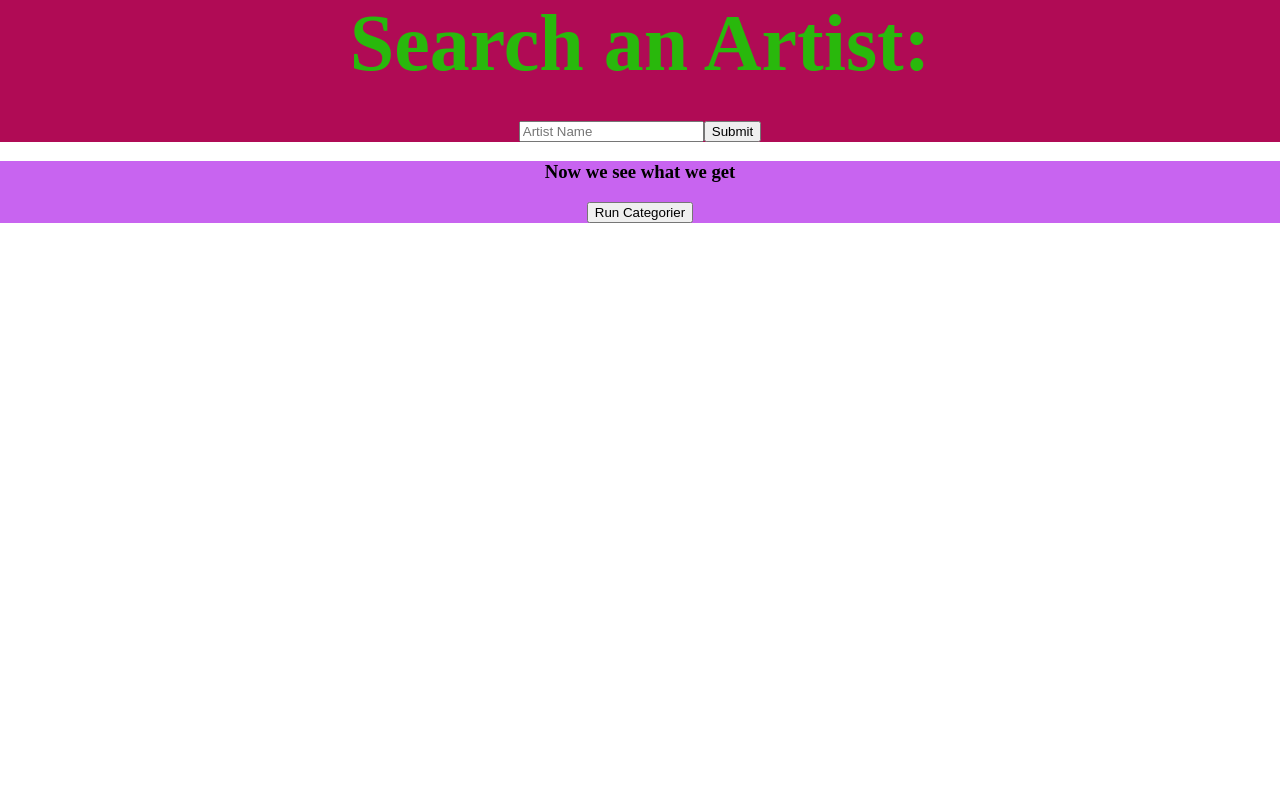
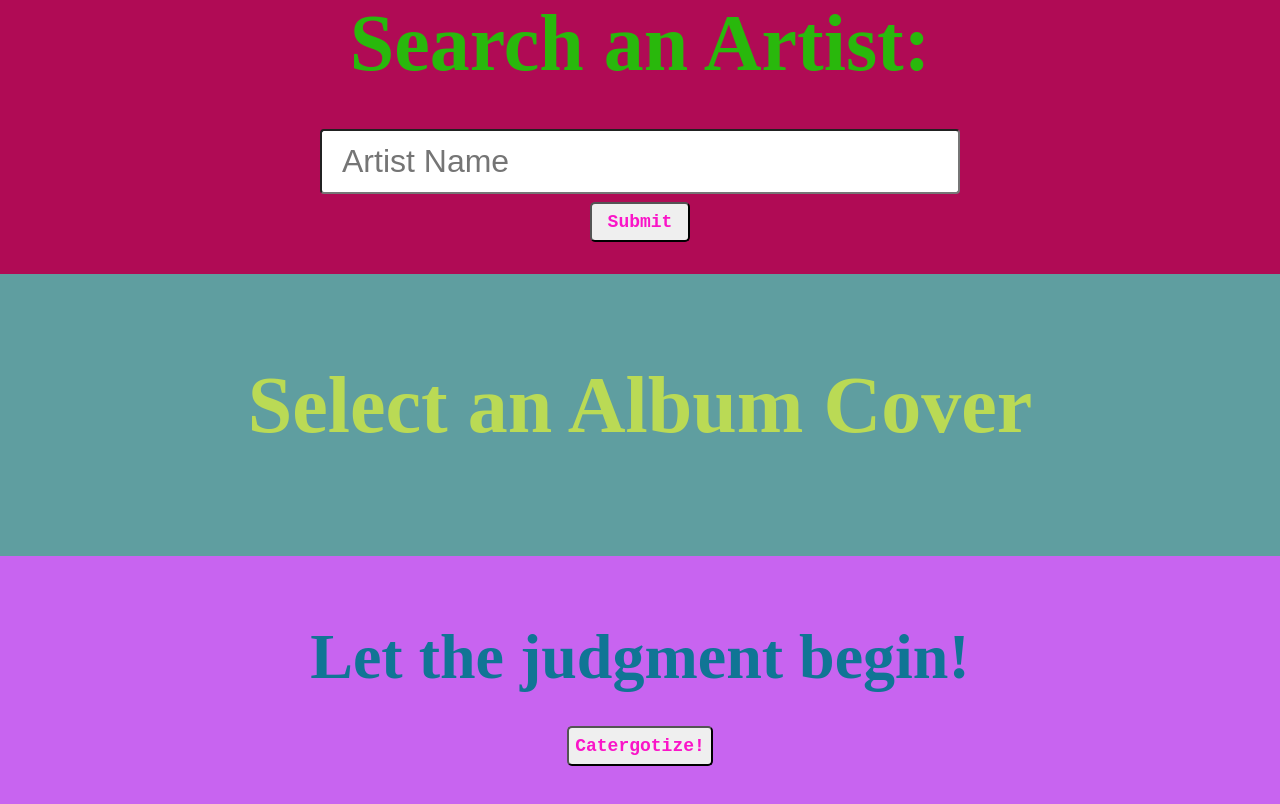
Before and after one commit to mbroberts1019/spotify_react, a React (Create React App) app: page / in a window 1280 px wide. Shown: the part 440-1244 px from the top of the page. Before the commit the page ends 800 px from the top, so only its background shows below. Built offline with nearby package versions, Linux system fonts and the light colour scheme.

Commit message:
all pieces connecting, making call to immaga and displaying

```diff
--- a/src/App.js
+++ b/src/App.js
@@ -19,13 +19,16 @@ class App extends React.Component{
     this.state = {
       artistName: '',
       artistId: '',
-
+      albumImgUrl: ''
     }
   }
 
   onArtistChange(name, id){
-    console.log("In the App", name, id);
-    this.setState({artistName: name, artistId: id});
+    this.setState({artistName: name, artistId: id,});
+  }
+
+  onAlbumSelect(img){
+    this.setState({albumImgUrl: img})
   }
 
   componentDidMount(){
@@ -39,9 +42,14 @@ class App extends React.Component{
       <div className="App">
       <Header />
       <SpotifyLogin />
-      <ArtistSearch onArtistChange={(n,i)=> this.onArtistChange(n,i)}/>
-      <AlbumSearch artistName={this.state.artistName} artistId={this.state.artistId}/>
-      <ImgClass />
+      <ArtistSearch
+        onArtistChange={(n,i)=> this.onArtistChange(n,i)}/>
+      <AlbumSearch
+        onAlbumSelect={(img)=> this.onAlbumSelect(img)}
+        artistName={this.state.artistName}
+        artistId={this.state.artistId}
+        />
+      <ImgClass albumImgUrl= {this.state.albumImgUrl} />
     </div>
     );
   }
--- a/src/components/AlbumSearch.js
+++ b/src/components/AlbumSearch.js
@@ -4,16 +4,31 @@ import Card from './Card.js';
 
 const AlbumSearchStyle = {
   backgroundColor: 'cadetblue',
+  minHeight: '50px',
   height: '100%',
+  padding: '2rem 0rem'
+
+};
+
+const AlbumCardStyle = {
   flexWrap: 'wrap',
   display: 'flex',
   justifyContent: 'space-evenly',
   alignItems: 'flex-start',
   alignContent: 'space-around'
+}
+const h1 = {
+  color: '#BADA55',
+  fontSize: '5rem'
 };
-const h1 = {
-  color: 'green',
-};
+
+const readyStyle = {
+  fontSize: '2rem',
+  padding: '10px 0',
+  color: '#8158fc',
+  borderRadius: '4px',
+
+}
 
 
 export default class AlbumSearch extends React.Component {
@@ -21,7 +36,8 @@ export default class AlbumSearch extends React.Component {
     super(props);
 
     this.state = {
-      cards: []
+      cards: [],
+      ready: ''
     }
   }
 
@@ -37,7 +53,7 @@ export default class AlbumSearch extends React.Component {
     let artistId = this.props.artistId;
     const urlParams = new URLSearchParams(window.location.hash.replace('#', '?'));
     const access_token = urlParams.get('access_token')
-    //console.log(artistId);
+
 
     fetch(`	https://api.spotify.com/v1/artists/${artistId}/albums`, {
       method: 'GET',
@@ -49,13 +65,27 @@ export default class AlbumSearch extends React.Component {
     }).then((res) => res.json())
 
       .then((res) => {
-        //console.log('AlbumSearch', res.items);
+
         let cards = [];
 
         for (let i = 0; i < 10; i++) {
-          //console.log(res.items[i].images[1].url);
-          cards.push(<Card key={i} img={res.items[i].images[1].url} />);
+
+          let img = res.items[i].images[1].url;
+          cards.push(<Card
+            card_name= {res.items[i].name}
+            card_id= {res.items[i].artists[0].id}
+            key={i}
+            img= {img}
+            onClick = {() => {
+              this.props.onAlbumSelect(img);
+              this.setState({ready: 'Ready!'});
+              }
+            }
+
+            />);
         }
+
+
 //checking if the props are dirty or not..
         if(prevProps.artistId !== this.props.artistId){
           this.setState({ cards: cards });
@@ -64,10 +94,13 @@ export default class AlbumSearch extends React.Component {
   }
 
   render() {
-    //console.log(this.state);
+
     return (
       <div style={AlbumSearchStyle}>
-        {this.state.cards}
+        <h1 style= {h1}>Select an Album Cover</h1>
+         <div style= {AlbumCardStyle}>{this.state.cards}</div>
+         <div style= {readyStyle}>{this.state.ready}</div>
+
       </div>
 
     )
--- a/src/components/ArtistSearch.js
+++ b/src/components/ArtistSearch.js
@@ -9,6 +9,7 @@ const artistSearch = {
   textAlign: 'center',
   paddingTop: '0.5rem',
   margin: 'auto',
+  paddingBottom: '2rem'
 
 
 
@@ -29,6 +30,26 @@ const h2Style = {
   padding: '2rem',
   margin: 'auto',
   fontSize: '5rem'
+}
+
+const btnStyle = {
+  height: '40px',
+  width: '100px',
+  borderRadius: '5px',
+  color: 'rgb(250,20,200)',
+  fontWeight: 'bold',
+  fontFamily: 'monospace',
+  fontSize: '18px',
+
+}
+
+const searchBoxStyle = {
+  width: '50%',
+  padding: '12px 20px',
+  margin: '8px 0',
+  boxSizing: 'border-box',
+  borderRadius: '4px',
+  fontSize: '2rem'
 }
 
 
@@ -57,26 +78,27 @@ export default class ArtistSearch extends React.Component {
       }
     }).then((res) => res.json())
       .then(res => {
-        console.log(res.artists);
+
         let searchCards =[];
 //
         for(let i = 0; i<5; i++){
-          console.log(res.artists.items[i].images[1].url)
-          searchCards.push( < Card card_name={res.artists.items[i].name} card_id={res.artists.items[i].id} onClick = {(id, name) => this.props.onArtistChange(id, name)} key = {
-                i
-              }
-              img = {
-                res.artists.items[i].images[1].url
-              }
+
+
+          if(res.artists.items[i].images.length !== 0){
+
+            searchCards.push( < Card
+              card_name={res.artists.items[i].name}
+              card_id={res.artists.items[i].id}
+              onClick = {(card_id, card_name) => this.props.onArtistChange(card_id, card_name)}
+              key = {i}
+              img={res.artists.items[i].images[1].url}
               />);
+          }
 
         }
-        console.log (searchCards);
+
         this.setState({searchCards:searchCards});
 
-
-
-        // this.props.onArtistChange(res.artists.items[0].name, res.artists.items[0].id);
       });
 
 
@@ -89,8 +111,8 @@ export default class ArtistSearch extends React.Component {
       <div style={artistSearch}>
         <h2 style={h2Style}>Search an Artist:</h2>
         <form onSubmit={(e) => this.onSubmit(e)}>
-          <input id="searchedName" type="text" placeholder="Artist Name" ></input>
-          <button type="submit">Submit</button>
+          <input style= {searchBoxStyle} id="searchedName" type="text" placeholder="Artist Name" ></input><br></br>
+          <button style={btnStyle} type="submit">Submit</button>
         </form>
         <div style={searchCard} >{this.state.searchCards}</div>
       </div>
--- a/src/components/Card.js
+++ b/src/components/Card.js
@@ -22,9 +22,9 @@ export default class Card extends React.Component{
 
   render(){
     return(
-      <div onClick={()=>this.props.onClick(this.props.card_name, this.props.card_id)} style ={style}>
+      <div onClick={()=>this.props.onClick(this.props.card_name, this.props.card_id, this.props.img)} style ={style}>
         <img style={img}  src={this.props.img}></img>
-        <h3>{this.props.title} </h3>
+        <h3>{this.props.card_name} </h3>
       </div>
 
 
--- a/src/components/ImgClass.js
+++ b/src/components/ImgClass.js
@@ -4,13 +4,34 @@ import React from 'react';
 const imgClassStyle = {
     heightMin: "50px",
     height: "100%",
-    backgroundColor: 'rgb(200,100,240)'
+    backgroundColor: 'rgb(200,100,240)',
+    padding: '2rem 0'
 }
 
+const btnStyle = {
+    minHeight: '40px',
+    minWidth: '100px',
+    borderRadius: '5px',
+    color: 'rgb(250,20,200)',
+    fontWeight: 'bold',
+    fontFamily: 'monospace',
+    fontSize: '18px',
+}
 
+const h3Style = {
+    padding: '2rem',
+    margin: 'auto',
+    fontSize: '4rem',
+    color: '#107595'
+}
 
-
-
+const resStyle = {
+    border: "2px",
+    bachgroundColor: "green",
+    fontSize: '3rem',
+    padding: '10px 0',
+    color: '#f9fd50'
+}
 
 
 
@@ -18,40 +39,45 @@ export default class ImgClass extends React.Component{
     constructor(props){
         super(props);
         this.state= {
-            img_url: ''
+            resString: ''
         }
     }
 
     onSubmit(e){
+        let imgUrl = this.props.albumImgUrl;
         e.preventDefault();
 
+        fetch(`http://api.imagga.com/v2/categories/personal_photos?image_url=${imgUrl}`, {
+            method: 'GET',
+            headers:
+                {Authorization: "Basic YWNjX2JlZGQ5YmE3YzZmOTUxMTo4NTAxOWRiMmNiYWYzYjUzNTk5NGNkZjhlMzEzZTE5NA=="}
+        }).then((res)=> res.json()).then((res) =>{
+            let resString = '';
+            let catArray = res.result.categories;
 
+            for(let i = 0; i < catArray.length; i++){
+                resString += (catArray[i].name.en + " ");
 
-        fetch(`http://api.imagga.com/v2/categories/personal_photos?image_url=https://i.scdn.co/image/3eb78fb754bef6927420f90e984ed7f4cb261438`, {
-        method: 'GET',
-        headers:
-            {Authorization: "Basic YWNjX2JlZGQ5YmE3YzZmOTUxMTo4NTAxOWRiMmNiYWYzYjUzNTk5NGNkZjhlMzEzZTE5NA=="}
-        }).then((res)=> res.json()).then(res => console.log(res));
+            }
+            this.setState({resString: resString});
 
-
-
-
-
-
-
+        });
     }
 
 
     render(){
         return(
             <div style= {imgClassStyle}>
-                <h3>Now we see what we get</h3>
+                <h3 style= {h3Style}>Let the judgment begin!</h3>
                 <form onSubmit= {(e)=> this.onSubmit(e)}>
-                    <button type= "submit">Run Categorier</button>
+                    <button style= {btnStyle} type= "submit">Catergotize!</button>
                 </form>
+                <div style= {resStyle}>{this.state.resString}</div>
             </div>
         )
 
 
     }
 }
+
+//https://i.scdn.co/image/3eb78fb754bef6927420f90e984ed7f4cb261438
--- a/src/components/header.js
+++ b/src/components/header.js
@@ -4,7 +4,7 @@ const headerStyle = {
   color: 'rgb(176, 34, 219)',
   backgroundColor: 'rgb(22, 219, 226)',
   border: '1px',
-  height: '18rem',
+  height: '100%',
   textAlign: 'center',
 };
 
@@ -23,7 +23,7 @@ export default class Header extends React.Component{
 
     return(
       <div style= {headerStyle}>
-        <h1 style= {h1Style}>Welcome to the Spotify Mood Checker </h1>
+        <h1 style= {h1Style}>Welcome to the Album Art Mood Analyzer </h1>
       </div>
 
 
```
